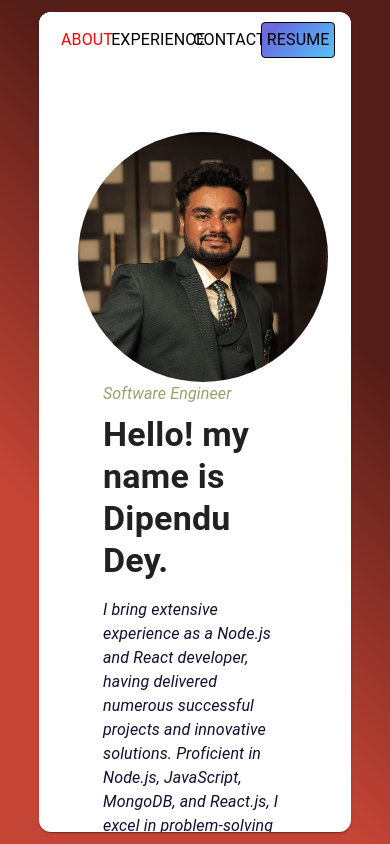
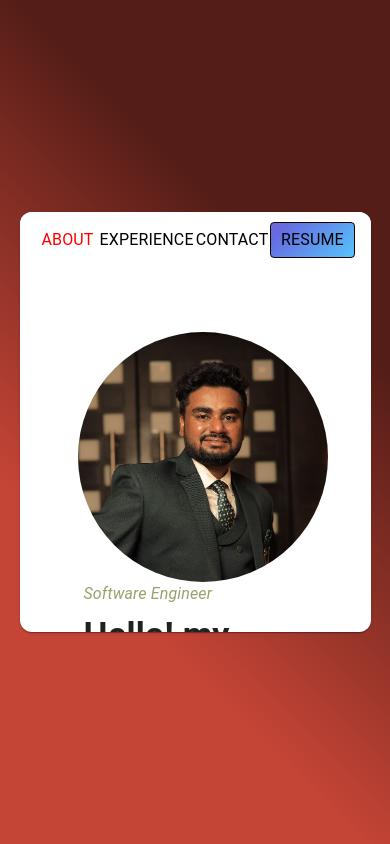
Before and after one commit to DipenduDey/my-portfolio, a React (Create React App) app: page / in a window 390 px wide. Built offline with nearby package versions, Linux system fonts and the light colour scheme.

Commit message:
Responsive changes

```diff
--- a/src/App.jsx
+++ b/src/App.jsx
@@ -5,10 +5,12 @@ import Header from './components/Header';
 import About from './components/About';
 import Experience from './components/Experience';
 import Contact from './components/Contact';
+import { useTheme } from '@mui/material/styles';
 import './App.css';
 
 function App() {
   const [activeSection, setActiveSection] = useState('about');
+  const theme = useTheme();
 
   const handleSectionChange = (section) => {
     setActiveSection(section);
@@ -44,8 +46,6 @@ function App() {
 
   return (
     <Box>
-
-
       <Box
         id="DemoGradient"
         sx={{
@@ -57,17 +57,45 @@ function App() {
           backgroundRepeat: 'no-repeat',
           backgroundSize: 'cover',
           textAlign: 'center', // Center align text content
+          [theme.breakpoints.down('md')]: {
+            minHeight: '100vh', // adjust height for medium and below screens
+          },
+          [theme.breakpoints.down('sm')]: {
+            minHeight: '100vh', // adjust height for small and below screens
+          },
         }}
       >
-        <Card className="cardDetails" sx={{ borderRadius: 3 }}>
+        <Card
+          className="cardDetails"
+          sx={{
+            borderRadius: 3,
+            backgroundColor: "white",
+            [theme.breakpoints.down('md')]: {
+              width: '80%', // adjust width for medium and below screens
+            },
+            [theme.breakpoints.down('sm')]: {
+              width: '90%', // adjust width for small and below screens
+            },
+          }}
+        >
           <Header onSectionChange={handleSectionChange} activeSection={activeSection} />
-          <Box sx={{ p: 4, maxHeight: 700, overflow: 'auto' }}>
+          <Box
+            sx={{
+              p: 4,
+              maxHeight: 700,
+              overflow: 'auto',
+              [theme.breakpoints.down('md')]: {
+                maxHeight: 500, // adjust height for medium and below screens
+              },
+              [theme.breakpoints.down('sm')]: {
+                maxHeight: 300, // adjust height for small and below screens
+              },
+            }}
+          >
             {renderActiveSection()}
           </Box>
         </Card>
-
       </Box>
-
     </Box>
   );
 }
```
